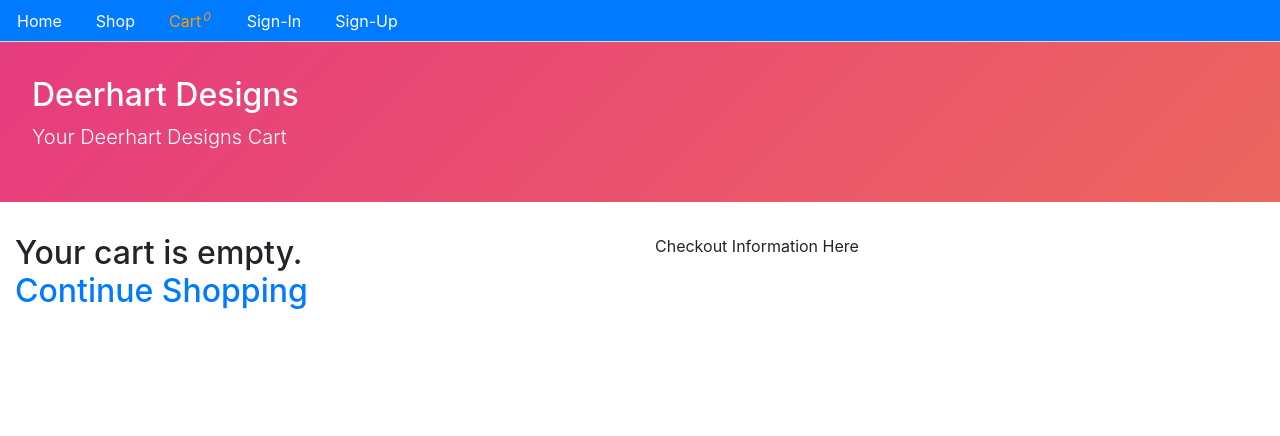
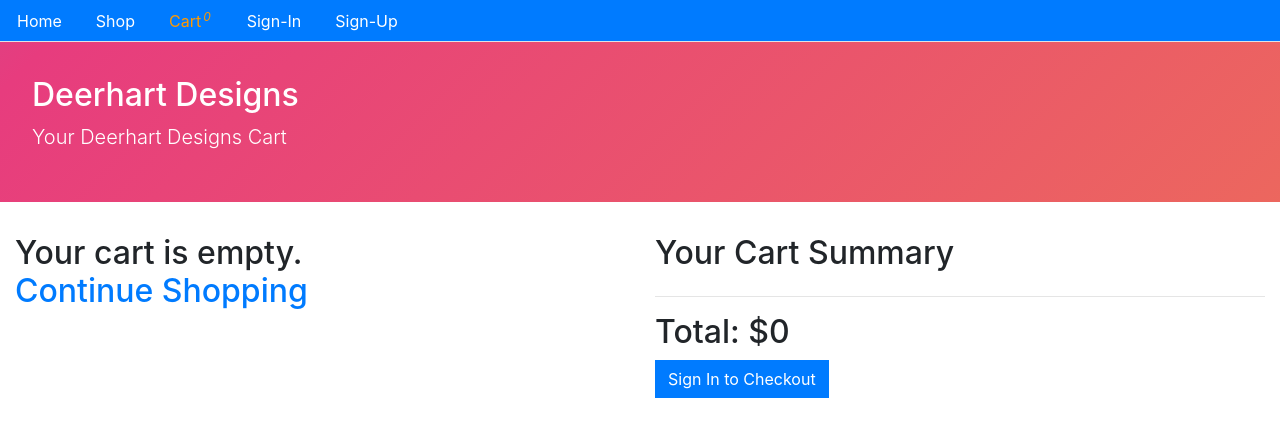
Before and after one commit to ashsei/DeerhartDesigns-Front, a React (Create React App) app: page /cart in a window 1280 px wide. Shown: the top 436 px of the page. Built offline with nearby package versions, Linux system fonts and the light colour scheme.

Commit message:
Cart Total Implemented with Conditional Checkout Link

```diff
--- a/src/core/Cart.js
+++ b/src/core/Cart.js
@@ -3,10 +3,10 @@
 import Layout from './Layout';
 import { getCart, removeItem } from './CartHelpers';
 import Card from './Card';
-
+import Checkout from './Checkout';
 
 const Cart = () => {
-    const [items, setItems] = useState({})
+    const [items, setItems] = useState([])
     const [run, setRun] = useState(false)
 
     useEffect(() => {
@@ -44,7 +44,9 @@
                     {items.length > 0 ? showItems(items) : noItems()}
                 </div>
                 <div className="col-6">
-                    <p>Checkout Information Here</p>
+                    <h2 className="mb-4">Your Cart Summary</h2>
+                    <hr />
+                    <Checkout products={items} />
                 </div>
             </div>
         </Layout>
--- /dev/null
+++ b/src/core/Checkout.js
@@ -0,0 +1,34 @@
+import React, {useState, useEffect} from 'react';
+import Layout from './Layout';
+import { getProducts } from './apiCore';
+import Card from './Card';
+import {isAuthenticated} from '../auth';
+import {Link} from 'react-router-dom'
+
+const Checkout = ({ products, setRun = f => f, run = undefined }) => {
+
+    const getTotal = () => {
+        return products.reduce((currentValue, nextValue) => {
+            return currentValue + nextValue.count * nextValue.price;
+        }, 0);
+    };
+
+    const showCheckout = () => {
+        return isAuthenticated() ? (
+            <button className="btn btn-success">Checkout</button>
+        ) : (
+            <Link to="/signin">
+                <button className="btn btn-primary">Sign In to Checkout</button>
+            </Link>
+        )
+    };
+
+    return (
+        <div>
+            <h2>Total: ${getTotal()}</h2>
+            {showCheckout()}
+        </div>
+    )
+}
+
+export default Checkout;
```
